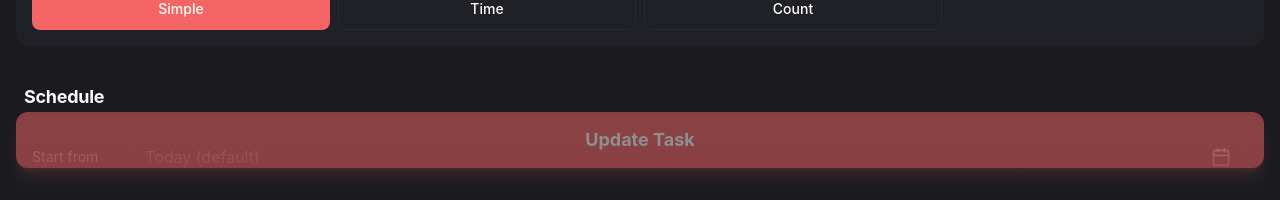
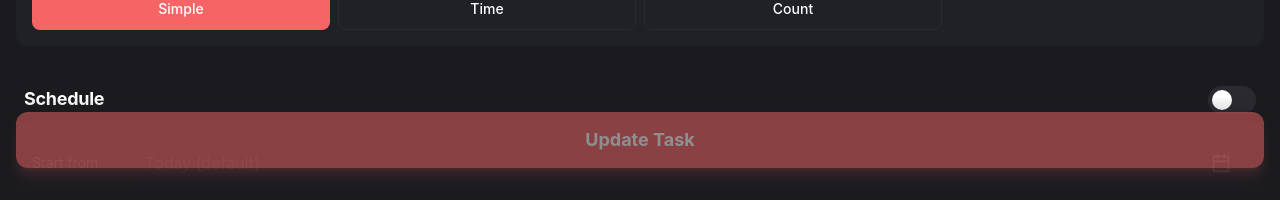
Before and after one commit to ruinb0wman/exp1, a React (Vite) app: page /tasks/1 in a window 1280 px wide. Shown: the part 600-800 px from the top of the page. Built offline with nearby package versions, Linux system fonts and the light colour scheme; the HTML template or start-up script is replaced by a standard one.

Commit message:
add schedule for tasktemplate

```diff
--- a/src/pages/EditTask.tsx
+++ b/src/pages/EditTask.tsx
@@ -75,6 +75,8 @@ export function EditTask() {
 
   // 开始时间
   const [startAt, setStartAt] = useState<string>("");
+  // Schedule 是否启用
+  const [isScheduleEnabled, setIsScheduleEnabled] = useState(false);
 
   // 加载现有数据（编辑模式）
   useEffect(() => {
@@ -95,8 +97,9 @@ export function EditTask() {
       setCompleteRule(existingTemplate.completeRule);
       setCompleteTarget(existingTemplate.completeTarget ?? 1);
       setCompleteExpireDays(existingTemplate.completeExpireDays ?? 0);
-      // 加载开始时间
+      // 加载开始时间和 schedule 启用状态
       setStartAt(existingTemplate.startAt ?? "");
+      setIsScheduleEnabled(!!existingTemplate.startAt);
     }
   }, [existingTemplate]);
 
@@ -146,7 +149,7 @@ export function EditTask() {
       completeRule,
       completeTarget: completeRule ? completeTarget : undefined,
       completeExpireDays: completeRule ? completeExpireDays : undefined,
-      startAt: startAt || undefined,
+      startAt: isScheduleEnabled ? startAt || undefined : undefined,
     };
 
     try {
@@ -332,12 +335,34 @@ export function EditTask() {
 
         {/* Schedule Card - Start At & Expire */}
         <div>
-          <h3 className="text-text-primary text-lg font-bold leading-tight tracking-[-0.015em] px-2 pb-2 pt-4">
-            Schedule
-          </h3>
+          <div className="flex items-center justify-between px-2 pb-2 pt-4">
+            <h3 className="text-text-primary text-lg font-bold leading-tight tracking-[-0.015em]">
+              Schedule
+            </h3>
+            {/* Schedule 启用开关 */}
+            <button
+              onClick={() => {
+                setIsScheduleEnabled(!isScheduleEnabled);
+                if (isScheduleEnabled) {
+                  // 禁用时清空 startAt 和 expire
+                  setStartAt('');
+                  setCompleteExpireDays(0);
+                }
+              }}
+              className={`relative inline-flex h-7 w-12 items-center rounded-full transition-colors ${
+                isScheduleEnabled ? "bg-primary" : "bg-surface-light"
+              }`}
+            >
+              <span
+                className={`inline-block h-5 w-5 transform rounded-full bg-white transition-transform ${
+                  isScheduleEnabled ? "translate-x-6" : "translate-x-1"
+                }`}
+              />
+            </button>
+          </div>
           <div className="rounded-xl bg-surface p-4 space-y-4">
-            {/* Start At */}
-            <div className="flex items-center gap-4">
+            {/* Start At - 只有启用 schedule 时才可编辑 */}
+            <div className={`flex items-center gap-4 ${!isScheduleEnabled ? 'opacity-50 pointer-events-none' : ''}`}>
               <p className="text-text-secondary text-sm min-w-[80px]">Start from</p>
               <div className="flex-1">
                 <DatePicker
@@ -363,8 +388,8 @@ export function EditTask() {
               </div>
             </div>
 
-            {/* Expire Days - 只有在设置了 startAt 时才可设置 */}
-            <div className={`flex items-center gap-4 pt-4 border-t border-surface-light ${!startAt ? 'opacity-50 pointer-events-none' : ''}`}>
+            {/* Expire Days - 只有在启用了 schedule 时才可设置 */}
+            <div className={`flex items-center gap-4 pt-4 border-t border-surface-light ${!isScheduleEnabled ? 'opacity-50 pointer-events-none' : ''}`}>
               <p className="text-text-secondary text-sm min-w-[80px]">Expire after</p>
               <div className="flex items-center gap-2">
                 <button
@@ -389,8 +414,8 @@ export function EditTask() {
               </div>
               <p className="text-text-secondary text-sm">days (0 = never)</p>
             </div>
-            {!startAt && (
-              <p className="text-text-muted text-xs">Set start date to enable expire</p>
+            {!isScheduleEnabled && (
+              <p className="text-text-muted text-xs">Enable schedule to set start date and expiration</p>
             )}
           </div>
         </div>
```
